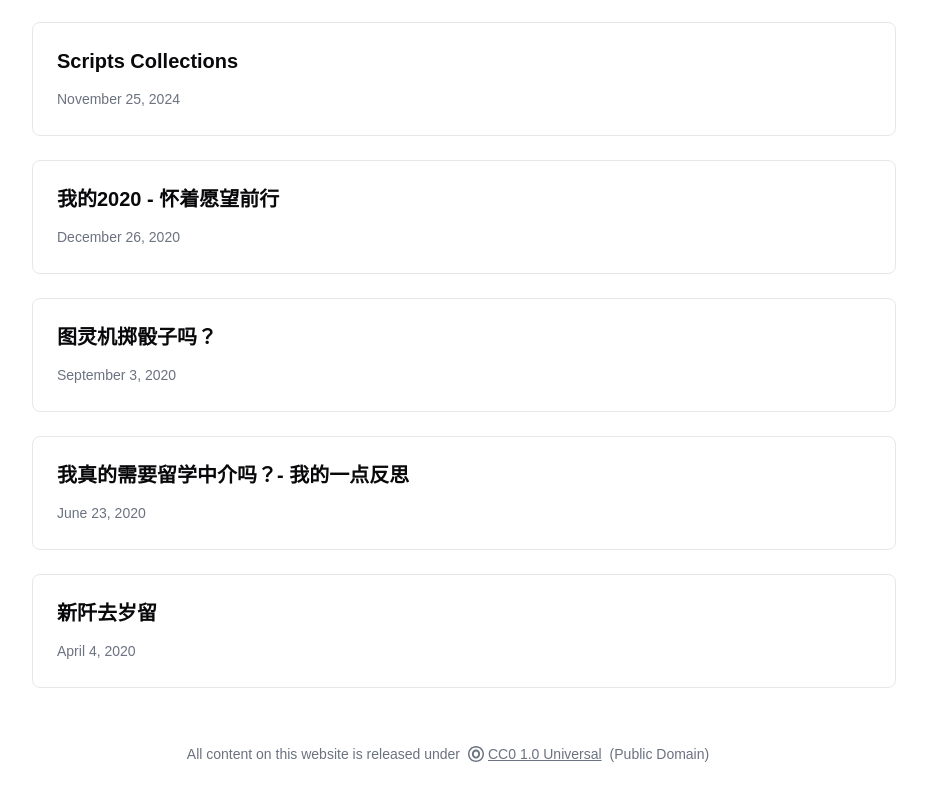
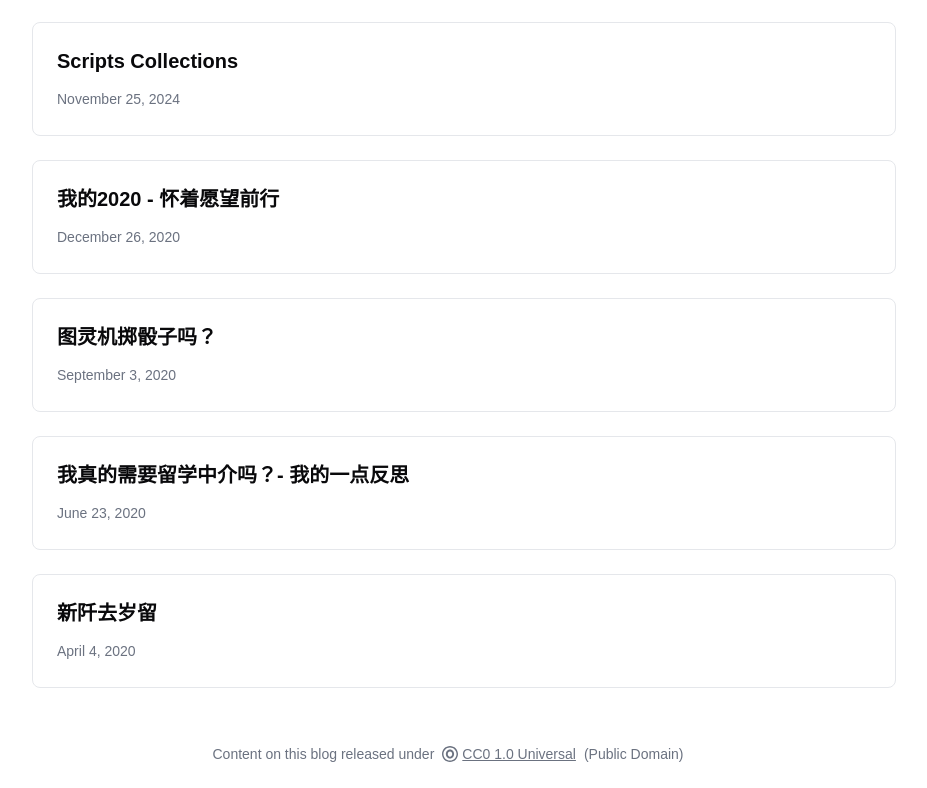
Before and after one commit to Fallenhh/fallen.moe, a Next.js app: page / in a window 1280 px wide. Shown: the part 325-1113 px from the top of the page, without its empty margins (192-1119 px from the left). Built offline with nearby package versions, Linux system fonts and the light colour scheme.

Commit message:
shorten footer

```diff
--- a/app/components/Footer.tsx
+++ b/app/components/Footer.tsx
@@ -3,7 +3,7 @@ export default function Footer() {
     <footer className="mt-auto py-6 text-center text-sm text-gray-500">
       <div className="container mx-auto px-4">
         <p className="flex items-center justify-center gap-2">
-          <span>All content on this website is released under </span>
+          <span> Content on this blog released under </span>
           <a
             href="https://creativecommons.org/publicdomain/zero/1.0/"
             target="_blank"
@@ -17,8 +17,8 @@ export default function Footer() {
               xmlns="http://www.w3.org/2000/svg"
               className="fill-current"
             >
-              <path d="M192 0c106 0 192 86 192 192s-86 192-192 192S0 298 0 192 86 0 192 0zm0 35c-86 0-157 70-157 157s70 157 157 157 157-70 157-157S278 35 192 35z"/>
-              <path d="M192 84c-68 0-99 67-99 108s31 109 99 109 98-68 98-109-30-108-98-108zm0 45c34 0 53 33 53 63s-19 64-53 64-54-34-54-64 20-63 54-63z"/>
+              <path d="M192 0c106 0 192 86 192 192s-86 192-192 192S0 298 0 192 86 0 192 0zm0 35c-86 0-157 70-157 157s70 157 157 157 157-70 157-157S278 35 192 35z" />
+              <path d="M192 84c-68 0-99 67-99 108s31 109 99 109 98-68 98-109-30-108-98-108zm0 45c34 0 53 33 53 63s-19 64-53 64-54-34-54-64 20-63 54-63z" />
             </svg>
             CC0 1.0 Universal
           </a>
--- a/app/posts/[slug]/page.tsx
+++ b/app/posts/[slug]/page.tsx
@@ -10,7 +10,9 @@ export async function generateMetadata(props: {
 
   // Extract first image URL from the content
   const imageMatch = post.content.match(/<img[^>]+src="([^">]+)"/i);
-  const firstImage = imageMatch ? imageMatch[1] : 'https://pic.fallen.moe/wallpaper.jpg';
+  const firstImage = imageMatch
+    ? imageMatch[1]
+    : "https://pic.fallen.moe/wallpaper.jpg";
 
   return {
     title: post.title,
```
